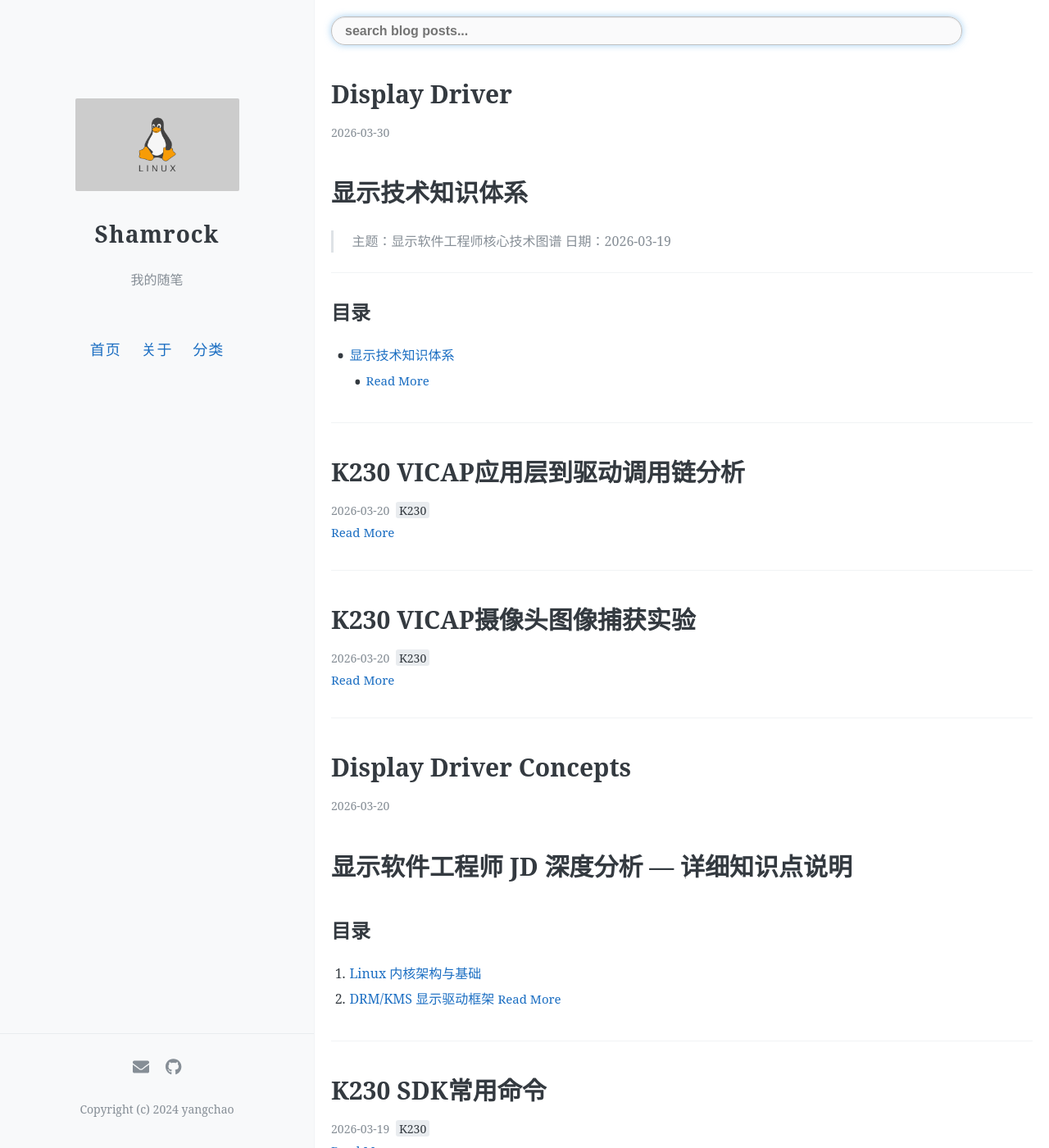
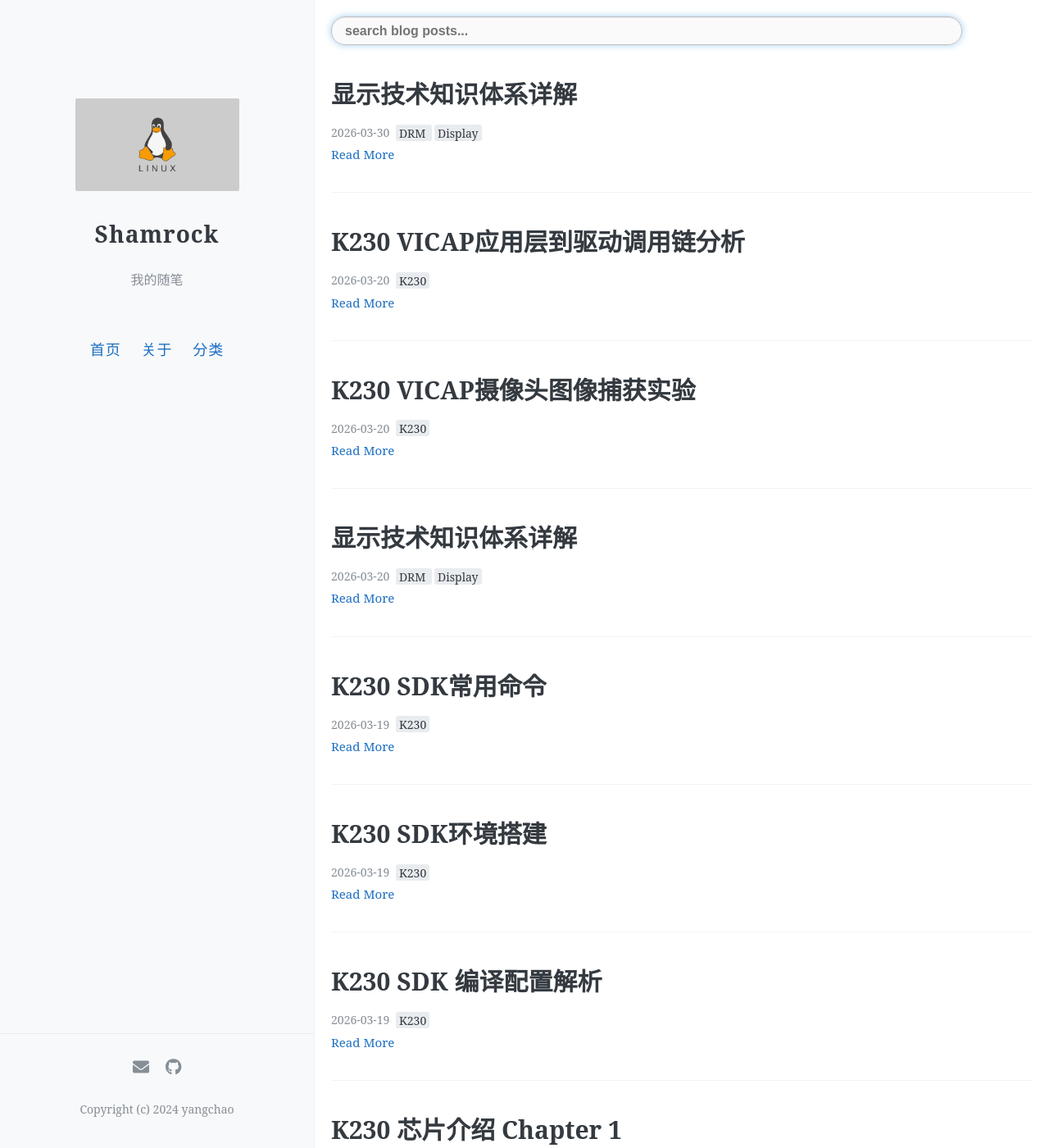
Before and after one commit to yangchao315/yangchao315.github.io, a Jekyll site: the page built from index.html, in a window 1280 px wide and 1400 px high. Shown: the whole window at 82% size. Built offline with Jekyll 4.4.1, drawn with Linux system fonts in a browser that asks for light colours; the list of posts is cut into pages by our own code; comment, search, counter and statistics services are not loaded; part of the change alters nothing that is shown.

Commit message:
modify Display Driver post

````diff
--- a/_posts/2026-03-20-Display-Driver-Concepts.md
+++ b/_posts/2026-03-20-Display-Driver-Concepts.md
@@ -1,4 +1,13 @@
-# 显示软件工程师 JD 深度分析 — 详细知识点说明
+---
+layout: post
+title: "显示技术知识体系详解"
+date: 2026-03-20
+tags: [DRM, Display]
+comments: true
+author: yangchao
+---
+
+<!-- more -->
 
 ## 目录
 
@@ -30,10 +39,6 @@
 
 ## 1. Linux 内核架构与基础
 
-### 考察点
-- **JD1**: "熟悉Linux内核架构，具备2年以上Linux DRM/KMS显示驱动开发经验"
-- **JD2**: "熟悉Linux内核，掌握内核锁、中断使用、同步机制、内存申请、驱动调试手段等内核基本概念"
-
 ### 涉及知识
 | 知识点 | 说明 | 深度要求 |
 |---|---|---|
@@ -64,10 +69,6 @@
 ---
 
 ## 2. DRM/KMS 显示驱动框架
-
-### 考察点
-- **JD1**: "参与DRM/KMS框架下的DPU驱动开发与主线合入，支持主流Linux内核版本"
-- **JD2**: "熟悉fbdev和DRM等主流显示框架，并有项目落地的经验；熟悉DisplayProcessUnit工作机制，掌握内核显卡驱动的设计与实现、验证方法"
 
 ### 涉及知识
 DRM (Direct Rendering Manager) 是现代 Linux 显示驱动的核心框架，其核心组件：
@@ -146,10 +147,6 @@ Plane → (attached to) → CRTC → (drives) → Encoder → (converts to) →
 
 ## 3. fbdev 帧缓冲驱动
 
-### 考察点
-- **JD1**: "熟悉帧缓冲、显存管理（fbdev/drm/gem/dma-buf）、VBlank、中断处理等机制"
-- **JD2**: "熟悉fbdev和DRM等主流显示框架"
-
 ### 涉及知识
 fbdev (Framebuffer Device) 是 DRM 出现前的传统 Linux 显示接口：
 
@@ -183,10 +180,6 @@ DRM/KMS 驱动 (现代层)
 ---
 
 ## 4. GEM / dma-buf 显存管理
-
-### 考察点
-- **JD1**: "熟悉帧缓冲、显存管理（fbdev/drm/gem/dma-buf）"
-- **JD2**: "熟悉DisplayProcessUnit工作机制，掌握内核显卡驱动的设计与实现"
 
 ### 涉及知识
 
@@ -229,10 +222,6 @@ void *dma_buf_vmap(struct dma_buf *);
 ---
 
 ## 5. DSI / MIPI-DSI 显示接口协议
-
-### 考察点
-- **JD1**: "调试与优化双屏、4K、MIPI-DSI、eDP、HDMI、LVDS等多种输出场景"
-- **JD2**: "负责DisplayProcessUnit，及相关显示接口DSI，HDMI，DP的驱动架构设计、研发、性能优化"
 
 ### 涉及知识
 
@@ -287,10 +276,6 @@ DSI PHY driver (dsi_phy_*.c)
 ---
 
 ## 6. HDMI / DP / eDP / LVDS 显示接口
-
-### 考察点
-- **JD1**: "HDMI、eDP、LVDS等多种输出场景"（作为调试场景提及）
-- **JD2**: "负责DisplayProcessUnit，及相关显示接口DSI，HDMI，DP的驱动架构设计"
 
 ### 涉及知识
 
@@ -347,9 +332,6 @@ drm_panel_attach()
 
 ## 7. VBlank 垂直同步机制
 
-### 考察点
-- **JD1**: "熟悉帧缓冲、显存管理（fbdev/drm/gem/dma-buf）、VBlank、中断处理等机制"
-
 ### 涉及知识
 
 #### VBlank (Vertical Blank)
@@ -395,9 +377,6 @@ drm_atomic_helper_page_flip();
 
 ## 8. 中断处理与同步机制
 
-### 考察点
-- **JD2**: "熟悉Linux内核，掌握内核锁、中断使用、同步机制、内存申请、驱动调试手段等内核基本概念"
-
 ### 涉及知识
 
 #### 中断处理
@@ -427,10 +406,6 @@ drm_atomic_helper_page_flip();
 ---
 
 ## 9. Android SurfaceFlinger 框架
-
-### 考察点
-- **JD1** (加分项): "有Android平台下显示系统开发经验"
-- **JD2**: "熟悉Android显示框架Surfacflinger和HWC"
 
 ### 涉及知识
 
@@ -484,10 +459,6 @@ Android 的显示服务器，负责合成所有应用的 Surface：
 
 ## 10. Android HWC (Hardware Composer)
 
-### 考察点
-- **JD1** (加分项): "有HWC相关开发经验"
-- **JD2**: "负责AndroidOS下HWC实现和优化"
-
 ### 涉及知识
 
 #### HWC HAL 版本
@@ -534,9 +505,6 @@ getCapabilities() // 查询硬件能力
 
 ## 11. Gralloc 内存分配机制
 
-### 考察点
-- **JD1** (加分项): "有Gralloc相关开发经验"
-
 ### 涉及知识
 
 #### Gralloc HAL
@@ -571,10 +539,6 @@ int gralloc_free(buffer_handle_t handle);
 ---
 
 ## 12. Wayland / Weston 显示框架
-
-### 考察点
-- **JD1** (加分项): "有Wayland/Weston经验"
-- **JD2**: "Linux Desktop下Wayland和x11的实现和优化"
 
 ### 涉及知识
 
@@ -629,9 +593,6 @@ int gralloc_free(buffer_handle_t handle);
 
 ## 13. X11 显示框架
 
-### 考察点
-- **JD2**: "Linux Desktop下Wayland和x11的实现和优化"
-
 ### 涉及知识
 
 #### X11 架构 (传统)
@@ -663,9 +624,6 @@ int gralloc_free(buffer_handle_t handle);
 
 ## 14. GPU / 图形渲染管线
 
-### 考察点
-- **JD1** (加分项): "有GPU相关开发经验"
-
 ### 涉及知识
 
 #### GPU 渲染管线
@@ -695,9 +653,6 @@ int gralloc_free(buffer_handle_t handle);
 
 ## 15. AFBC 帧缓冲压缩
 
-### 考察点
-- **JD1** (加分项): "有AFBC（ARMFrame Buffer Compression）相关开发经验"
-
 ### 涉及知识
 
 #### AFBC 简介
@@ -725,9 +680,6 @@ ARM Frame Buffer Compression — ARM 设计的帧缓冲压缩格式，用于减
 ---
 
 ## 16. XR / VR 显示技术
-
-### 考察点
-- **JD2**: "熟悉XR相关显示技术实现和优化，例如frontbuffer rendering，ATW，Multiview rendering等"
 
 ### 涉及知识
 
@@ -771,9 +723,6 @@ ARM Frame Buffer Compression — ARM 设计的帧缓冲压缩格式，用于减
 
 ## 17. 芯片 Bring-up 与仿真平台
 
-### 考察点
-- **JD2**: "具有FPGA、ZEBU、Veloce等仿真平台使用经验和芯片bringup经验者优先"
-
 ### 涉及知识
 
 #### 芯片 Bring-up 流程
@@ -815,9 +764,6 @@ ARM Frame Buffer Compression — ARM 设计的帧缓冲压缩格式，用于减
 
 ## 18. 性能测试与优化方法
 
-### 考察点
-- **JD2**: "熟练掌握Linux下常见的性能测试、剖析工具及优化方法"
-
 ### 涉及知识
 
 #### 性能测试工具
@@ -857,9 +803,6 @@ ARM Frame Buffer Compression — ARM 设计的帧缓冲压缩格式，用于减
 ---
 
 ## 19. 原理图与寄存器规格书
-
-### 考察点
-- **JD1**: "能看懂原理图和寄存器规格书，能与硬件团队协同调试"
 
 ### 涉及知识
 
@@ -901,9 +844,6 @@ writel(val, base + OFFSET);
 
 ## 20. Git 与代码规范
 
-### 考察点
-- **JD1**: "熟悉Git，具备良好的代码风格与文档能力"
-
 ### 涉及知识
 
 | 技能 | 说明 |
@@ -923,9 +863,6 @@ writel(val, base + OFFSET);
 ---
 
 ## 21. 多屏异显 / 分区更新 / 低功耗
-
-### 考察点
-- **JD1** (加分项): "有复杂场景调试经验（如多屏异显、旋转缩放、分区更新、低功耗等）"
 
 ### 涉及知识
 
@@ -972,9 +909,6 @@ writel(val, base + OFFSET);
 
 ## 22. DRM 主线社区贡献
 
-### 考察点
-- **JD1** (加分项): "有主线社区patch提交经验"
-
 ### 涉及知识
 
 #### Linux DRM 主线开发流程
@@ -998,9 +932,6 @@ writel(val, base + OFFSET);
 ---
 
 ## 23. LTP-DDT 测试框架
-
-### 考察点
-- **JD2**: "熟悉和掌握LTP-DDT的测试case的设计、修改、实现和调试"
 
 ### 涉及知识
 
@@ -1033,16 +964,8 @@ igt@kms_flip@basic-plain-flip      # 页面翻转测试
 - IGT 源码: https://gitlab.freedesktop.org/drm/igt-gpu-tools
 - LTP: https://github.com/linux-test-project/ltp
 
+---
+
+## 感谢阅读！
 
 ---
-
-## 附录: 两家 JD 对比
-
-| 维度 | 无锡诚恒微电子 | 此芯科技 |
-|---|---|---|
-| **技术栈** | 以 DRM/KMS 内核驱动为主 | 覆盖 Android + Linux 双栈 |
-| **深度** | 强调 DRM 主线合入、AFBC 加分 | 强调 SoC 集成、性能优化 |
-| **加分项** | DRM 主线贡献、XR/VR | 芯片 Bring-up、XR/VR |
-| **系统视野** | 中等 | 更广 (SoC 层面) |
-| **城市** | 无锡 | 苏州 |
-| **薪资** | 15-30K·15薪 | 18-25K·15薪 |
--- a/_posts/2026-03-30-Display-Driver.md
+++ b/_posts/2026-03-30-Display-Driver.md
@@ -1,9 +1,13 @@
-# 显示技术知识体系
+---
+layout: post
+title: "显示技术知识体系详解"
+date: 2026-03-30
+tags: [DRM, Display]
+comments: true
+author: yangchao
+---
 
-> 主题：显示软件工程师核心技术图谱
-> 日期：2026-03-19
-
----
+<!-- more -->
 
 ## 目录
 
@@ -84,12 +88,6 @@
       - [涉及知识](#涉及知识-21)
       - [学习路径](#学习路径-21)
     - [23. LTP-DDT / IGT 测试框架](#23-ltp-ddt--igt-测试框架)
-      - [涉及知识](#涉及知识-22)
-      - [学习路径](#学习路径-22)
-  - [附录：备考优先级](#附录备考优先级)
-    - [必须掌握（P0）](#必须掌握p0)
-    - [重要但非必须（P1）](#重要但非必须p1)
-    - [加分项（P2）](#加分项p2)
 
 ---
 
@@ -1021,37 +1019,6 @@ igt@kms_plane@plane-panning        # 平面平移测试
 
 ---
 
-## 附录：备考优先级
+## 感谢阅读！
 
-### 必须掌握（P0）
-
-```
-① Linux 内核基础 (内存/中断/同步)          — 内核驱动开发地基
-② DRM/KMS 显示驱动框架                     — 核心框架，必须精通
-③ fbdev / GEM / dma-buf                    — 显存管理三件套
-④ DSI / HDMI / DP 显示接口协议             — 硬件对接必备
-⑤ 中断处理与同步机制                       — 内核核心技能
-⑥ SurfaceFlinger + HWC (Android)           — Android 显示核心
-⑦ Wayland / Weston (Linux Desktop)         — Linux 显示核心
-⑧ 寄存器调试 / 硬件协同                     — 工程实用技能
-```
-
-### 重要但非必须（P1）
-
-```
-⑨  VBlank 同步机制                         — 理解显示时序
-⑩  性能测试与优化 (perf/ftrace)           — 调优必备
-⑪  Gralloc 内存分配                        — HAL 层关键
-⑫  GPU / 图形渲染管线                      — 图形系统基础
-⑬  多屏异显 / 低功耗 / 分区更新            — 进阶场景
-⑭  XR / VR 显示技术 (ATW)                 — 前沿方向
-```
-
-### 加分项（P2）
-
-```
-⑮  AFBC 帧缓冲压缩                          — 带宽优化利器
-⑯  芯片 Bring-up / FPGA 仿真               — SoC 开发经验
-⑰  DRM 主线 patch 提交                     — 开源贡献
-⑱  LTP-DDT / IGT 测试框架                  — 质量保障
-```
+---
````
